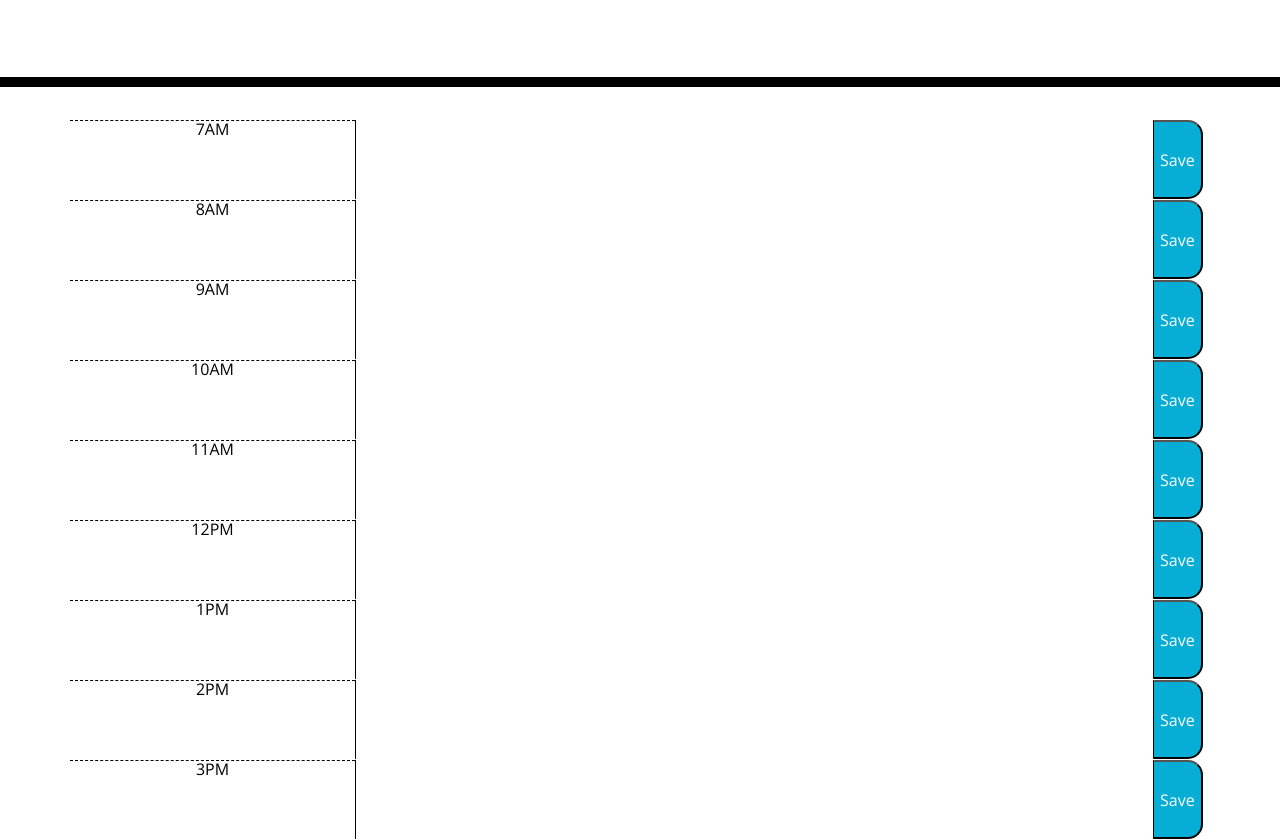
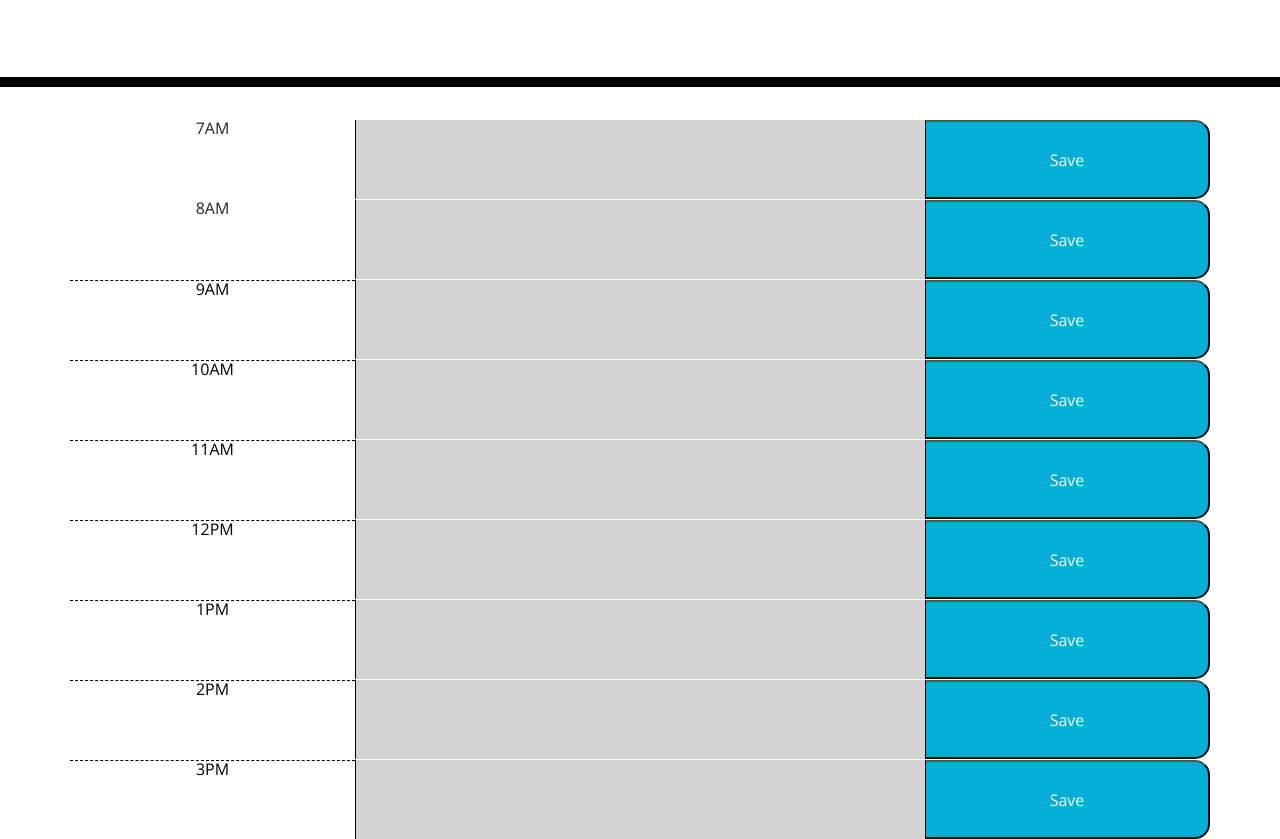
Before and after one commit to adpir/Work_Day_Scheduler, a plain HTML site: page index.html in a window 1280 px wide. Shown: the part 181-1020 px from the top of the page. Drawn offline with nearby package versions, Linux system fonts and the light colour scheme.

Commit message:
new updates

```diff
--- a/index.html
+++ b/index.html
@@ -31,49 +31,49 @@
     <div class="container">
       <!-- Timeblocks go here -->
       <div class="time-block row">
-        <div class="col-md-3" id="hour">7AM</div>
-        <textarea id="7-txt"></textarea>
-        <button id="7-btn" class="saveBtn">Save</button>
+        <div class="col-md-3 hour">7AM</div>
+        <textarea class="col-md-6" id="7-txt"></textarea>
+        <button id="7-btn" class="saveBtn col-md-3">Save</button>
       </div>
       <div class="time-block row">
-        <div class="col-md-3" id="hour">8AM</div>
-        <textarea id="8-txt"></textarea>
-        <button id="8-btn" class="saveBtn">Save</button>
+        <div class="col-md-3 hour">8AM</div>
+        <textarea class="col-md-6" id="8-txt"></textarea>
+        <button id="8-btn" class="saveBtn col-md-3">Save</button>
       </div>
       <div class="time-block row">
         <div class="col-md-3" id="hour">9AM</div>
-        <textarea id="9-txt"></textarea>
-        <button id="9-btn" class="saveBtn">Save</button>
+        <textarea class="col-md-6" id="9-txt"></textarea>
+        <button id="9-btn" class="saveBtn col-md-3">Save</button>
       </div>
       <div class="time-block row">
         <div class="col-md-3" id="hour">10AM</div>
-        <textarea id="10-txt"></textarea>
-        <button id="10-btn" class="saveBtn">Save</button>
+        <textarea class="col-md-6" id="10-txt"></textarea>
+        <button id="10-btn" class="saveBtn col-md-3">Save</button>
       </div>
       <div class="time-block row">
         <div class="col-md-3" id="hour">11AM</div>
-        <textarea id="11-txt"></textarea>
-        <button id="11-btn" class="saveBtn">Save</button>
+        <textarea class="col-md-6" id="11-txt"></textarea>
+        <button id="11-btn" class="saveBtn col-md-3">Save</button>
       </div>
       <div class="time-block row">
         <div class="col-md-3" id="hour">12PM</div>
-        <textarea id="12-txt"></textarea>
-        <button id="12-btn" class="saveBtn">Save</button>
+        <textarea class="col-md-6" id="12-txt"></textarea>
+        <button id="12-btn" class="saveBtn col-md-3">Save</button>
       </div>
       <div class="time-block row">
         <div class="col-md-3" id="hour">1PM</div>
-        <textarea id="13-txt"></textarea>
-        <button id="13-btn" class="saveBtn">Save</button>
+        <textarea class="col-md-6" id="13-txt"></textarea>
+        <button id="13-btn" class="saveBtn col-md-3">Save</button>
       </div>
       <div class="time-block row">
         <div class="col-md-3" id="hour">2PM</div>
-        <textarea id="14-txt"></textarea>
-        <button id="14-btn" class="saveBtn">Save</button>
+        <textarea class="col-md-6" id="14-txt"></textarea>
+        <button id="14-btn" class="saveBtn col-md-3">Save</button>
       </div>
       <div class="time-block row">
         <div class="col-md-3" id="hour">3PM</div>
-        <textarea id="15-txt"></textarea>
-        <button id="15-btn" class="saveBtn">Save</button>
+        <textarea class="col-md-6" id="15-txt"></textarea>
+        <button id="15-btn" class="saveBtn col-md-3">Save</button>
       </div>
     </div>
 
--- a/script.js
+++ b/script.js
@@ -5,7 +5,19 @@ $(".saveBtn").on("click", function(){
     console.log(hourblock, plan)
     localStorage.setItem(button,plan);
 });
+var currentdate = moment()
+$("#currentDay").val(currentdate);
+var currentHour= moment().hours()
 for (let i=7;i<=15;i++){
     var userplan = localStorage.getItem(i);
     $("#" + i + "-txt").val(userplan)
+    if(currentHour <i){
+    $("#" + i + "-txt").addClass("future")
+    }
+    else if ( currentHour== i){
+   $("#" + i + "-txt").addClass("present")
+    }
+    else {
+     $("#" + i + "-txt").addClass("past")
+    }
 }
--- a/style.css
+++ b/style.css
@@ -11,7 +11,7 @@ body {
     color: #000000;
     border-left: 1px solid black;
     padding: 10px;
-    width: 70%;
+
   }
 
   .jumbotron {
```
